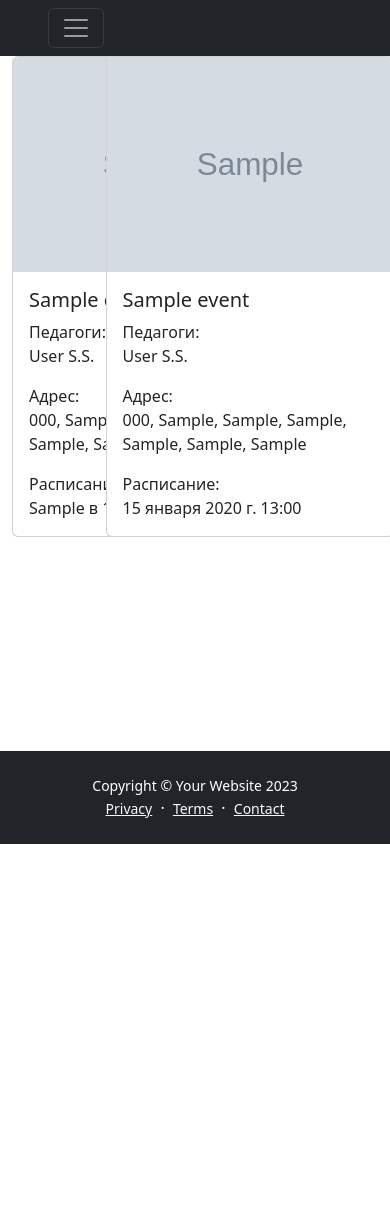
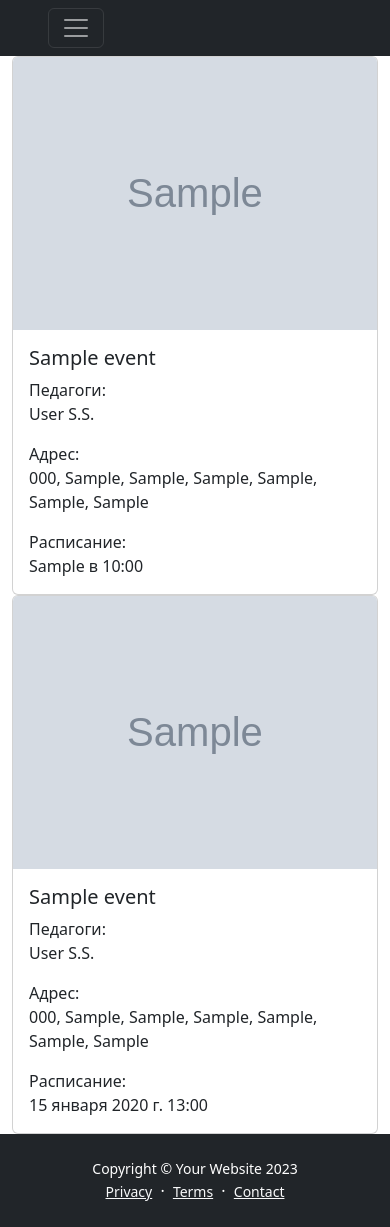
Before and after one commit to Iceeyess/dance_theatre_for_kids, a Django app: page /schedule/ in a window 390 px wide. Before the commit the page ends 844 px from the top, so only its background shows below. Run offline with Django 5.2, Linux system fonts and the light colour scheme; tables that the repository leaves empty hold one stand-in row (values such as "Sample post"); grey boxes marked "Sample" are stand-in pictures; parts of the project's set-up code (start-up, migrations or seed data) failed here and were passed over; some libraries are stand-ins or nearby versions.

Commit message:
settings for html: for gallery, schedule, teacjer lists were fixed and added adapted bootstrap code in order to open an application not only computer, but in Mobile and tablet as well.

```diff
--- a/theatre/templates/theatre/schedule.html
+++ b/theatre/templates/theatre/schedule.html
@@ -6,14 +6,14 @@
 <!-- Navigation-->
 <!-- Header-->
 <div class="container">
-    <div class="row g-2 padding: 10px">
+    <div class="row">
         {% for event in events %}
-            <div class="col-3">
-                <div class="card" style="width: 18rem;">
+            <div class="col-md-3">
+                <div class="card" style="height: auto;">
                     {% if event.picture %}
-                    <img src="{% get_url_picture event.picture %}" class="card-img-top" alt="{% get_url_picture event.picture %}">
+                    <img src="{% get_url_picture event.picture %}" class="card-img-top img-fluid" alt="{% get_url_picture event.picture %}" style="height: auto; object-fit: cover;">
                     {% else %}
-                    <img src="{% static 'photo/system/no_picture.jpg' %}" class="card-img-top" alt="photo/system/no_picture.jpg'">
+                    <img src="{% static 'photo/system/no_picture.jpg' %}" class="card-img-top img-fluid" alt="photo/system/no_picture.jpg'" style="height: auto; object-fit: cover;">
                     {% endif %}
                     <div class="card-body">
                         <h5 class="card-title">{{ event.event }}</h5>
```
Also changed, not shown: theatre/templates/theatre/gallery_list.html (+8 -7 lines), theatre/templates/theatre/teacher_list.html (+5 -5 lines).
